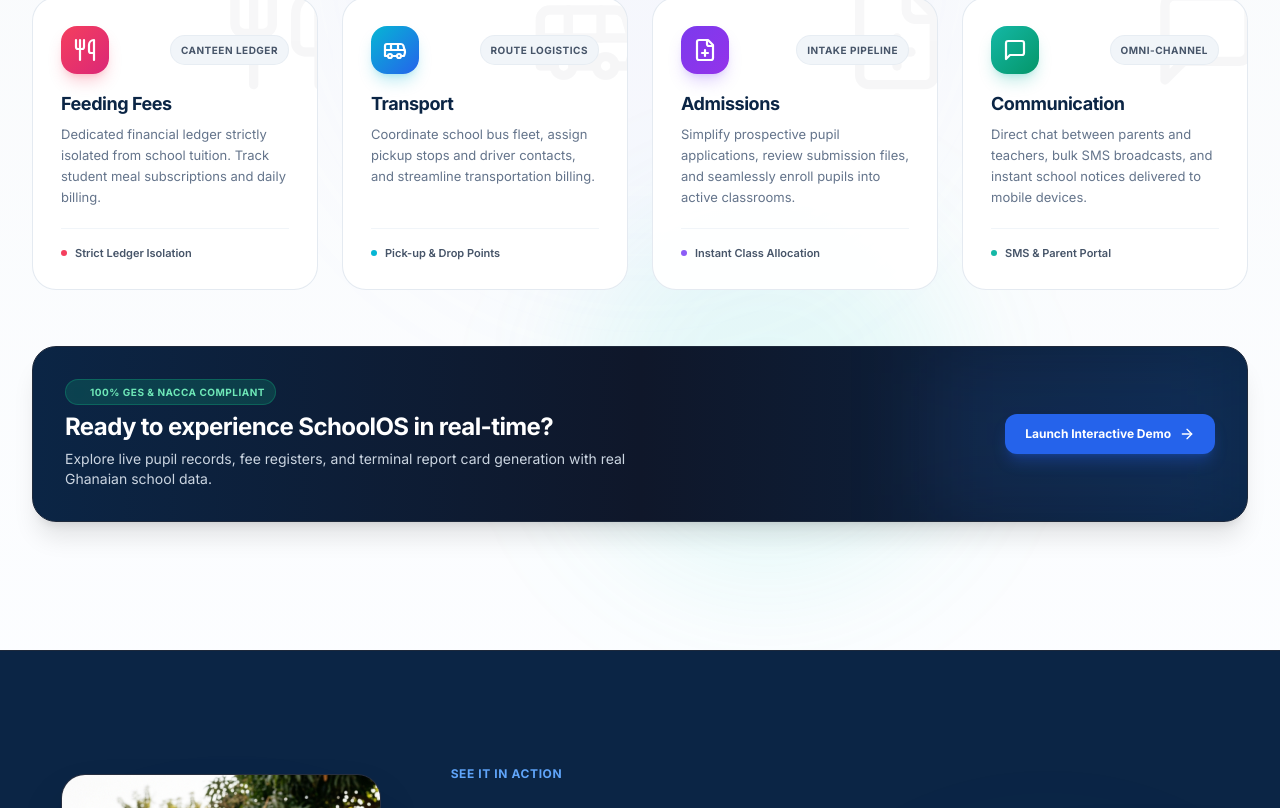
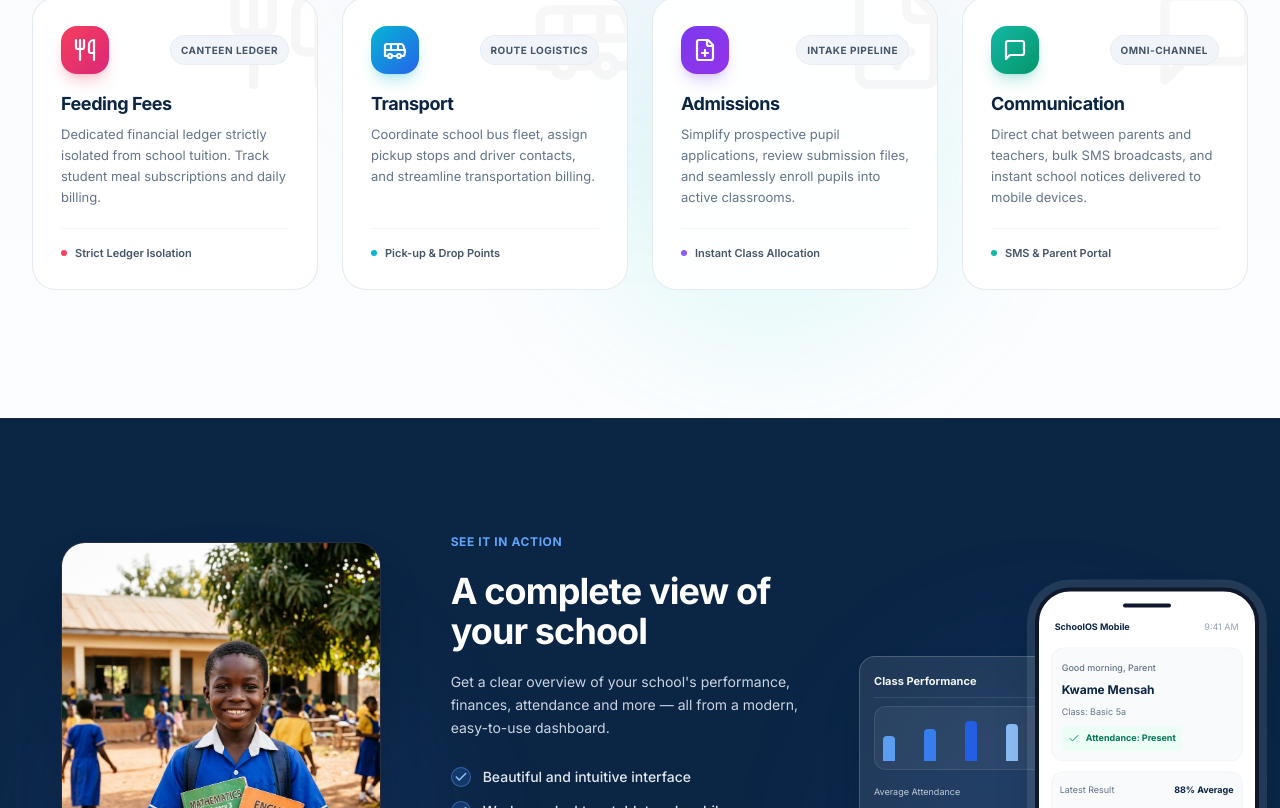
Before and after one commit to Elijahamet/JHS-PROJECT, a React (Vite) app: page / in a window 1280 px wide. Shown: the part 1992-2800 px from the top of the page. Built offline with nearby package versions, Linux system fonts and the light colour scheme.

Commit message:
refactor: remove interactive demo reassurance CTA banner from landing page

```diff
--- a/src/components/landing/LandingPageView.tsx
+++ b/src/components/landing/LandingPageView.tsx
@@ -554,34 +554,6 @@
             </div>
 
           </div>
-
-          {/* Interactive Reassurance Banner */}
-          <div className="mt-14 p-6 sm:p-8 rounded-3xl bg-gradient-to-r from-[#0B2545] via-slate-900 to-[#0B2545] text-white shadow-xl border border-slate-800 flex flex-col md:flex-row items-center justify-between gap-6 relative overflow-hidden">
-            <div className="absolute right-0 top-0 w-80 h-full bg-blue-500/10 blur-2xl pointer-events-none" />
-            <div className="space-y-1.5 text-center md:text-left relative z-10">
-              <div className="inline-flex items-center gap-2 px-2.5 py-0.5 rounded-full text-[10px] font-bold uppercase tracking-wider bg-emerald-500/20 text-emerald-300 border border-emerald-500/30">
-                <span className="w-1.5 h-1.5 rounded-full bg-emerald-400 animate-ping" />
-                100% GES & NaCCA Compliant
-              </div>
-              <h4 className="text-xl sm:text-2xl font-bold tracking-tight text-white">
-                Ready to experience SchoolOS in real-time?
-              </h4>
-              <p className="text-xs sm:text-sm text-slate-300 max-w-xl font-normal">
-                Explore live pupil records, fee registers, and terminal report card generation with real Ghanaian school data.
-              </p>
-            </div>
-            <div className="flex items-center gap-3 shrink-0 relative z-10">
-              <button
-                type="button"
-                onClick={() => handleLaunchRoleDemo('school_admin')}
-                className="px-5 py-3 rounded-xl bg-blue-600 hover:bg-blue-500 text-white font-bold text-xs shadow-lg shadow-blue-600/30 transition-all hover:scale-105 flex items-center gap-2 cursor-pointer"
-              >
-                <span>Launch Interactive Demo</span>
-                <ArrowRight className="w-4 h-4" />
-              </button>
-            </div>
-          </div>
-
         </div>
       </section>
 
```
